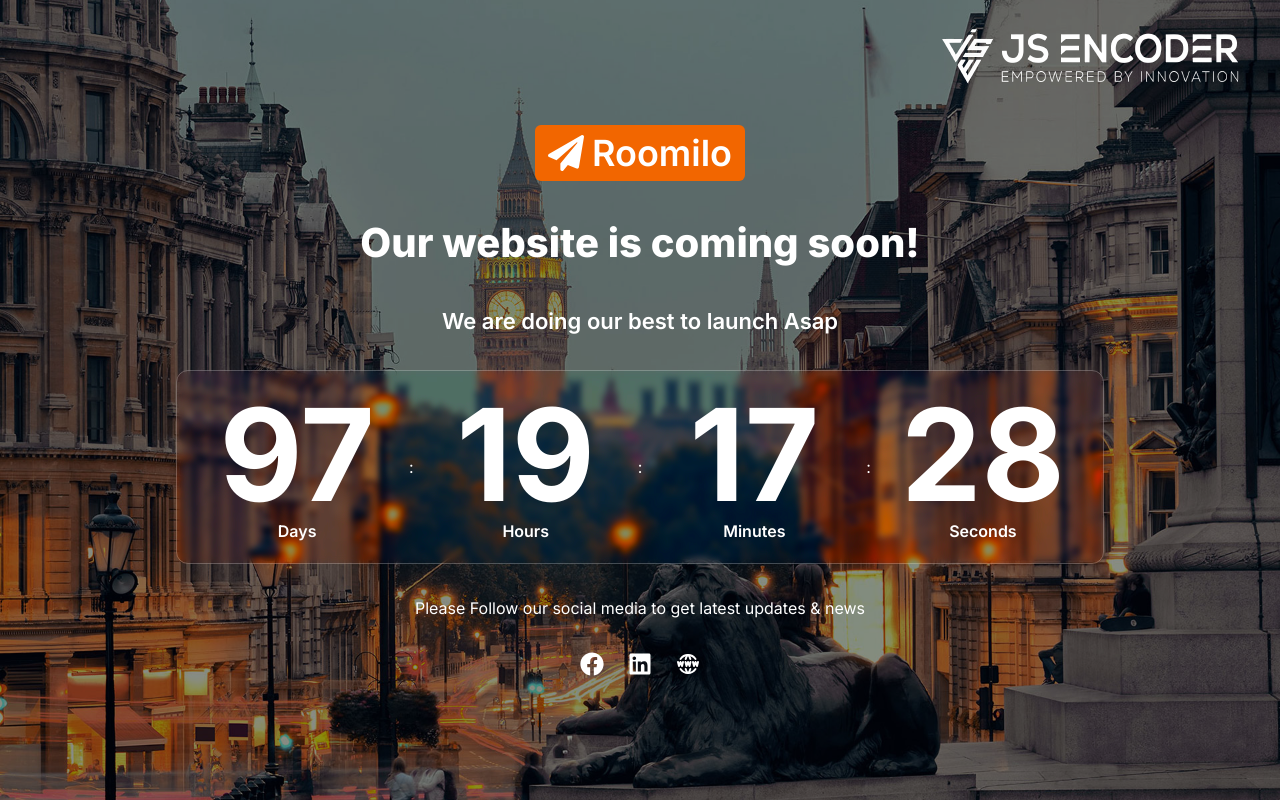
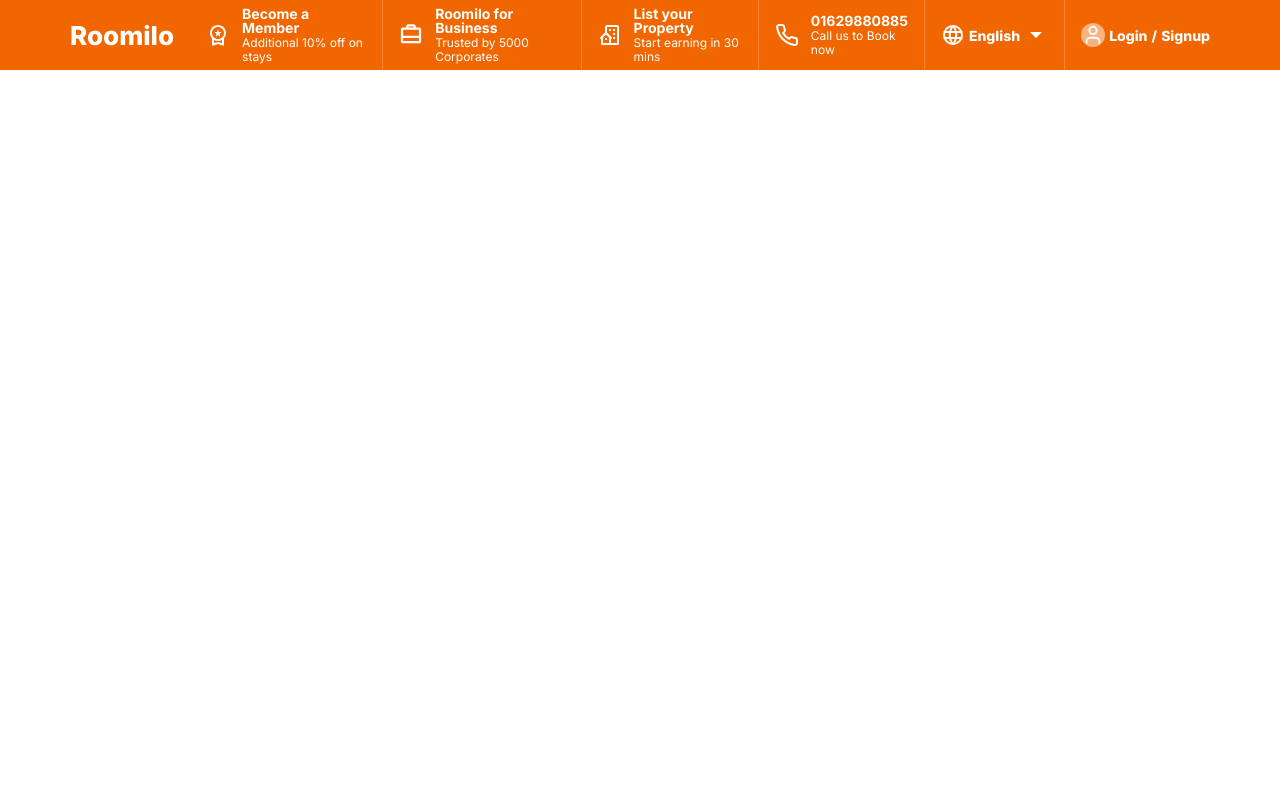
Before and after one commit to nissandev/roomiloLanchPage, a Next.js app: page / in a window 1280 px wide. Built offline with nearby package versions, Linux system fonts and the light colour scheme.

Commit message:
desktop to navbar completed

```diff
--- a/src/app/layout.tsx
+++ b/src/app/layout.tsx
@@ -1,13 +1,14 @@
 import type { Metadata } from "next";
 import { Inter } from "next/font/google";
 import "./globals.css";
+import DesktopTopNav from "@/components/Shared/DesktopTopNav";
 
 const inter = Inter({ subsets: ["latin"] });
 
 export const metadata: Metadata = {
   title: "Roomilo || Your Travel Solution ",
   description: "A Product of JSENCODER",
-  icons:"/sd.png"
+  icons: "/sd.png",
 };
 
 export default function RootLayout({
@@ -16,8 +17,11 @@
   children: React.ReactNode;
 }>) {
   return (
-    <html lang="en">
-      <body className={inter.className}>{children}</body>
+    <html lang='en'>
+      <body className={inter.className}>
+        <DesktopTopNav />
+        <div>{children}</div>
+      </body>
     </html>
   );
 }
--- a/src/app/page.tsx
+++ b/src/app/page.tsx
@@ -8,7 +8,7 @@
 import Image from "next/image";
 import jsEncoderLogo from "../assets/images/jsencoderLogo.png";
 import Head from "next/head";
-import Home from "./home/page";
+import Home from "./pages/home/page";
 
 export default function Root() {
   return (
--- a/src/app/home/page.tsx
+++ b/src/app/pages/home/page.tsx
@@ -5,7 +5,7 @@
     const releaseDate = new Date(process.env.NEXT_PUBLIC_OPENING_DATE || '');
     return (
         <div>
-            <Countdown releaseDate={releaseDate}/>
+            {/* <Countdown releaseDate={releaseDate}/> */}
         </div>
     );
 };
--- /dev/null
+++ b/src/components/Shared/DesktopTopNav.tsx
@@ -0,0 +1,93 @@
+'use client'
+
+import React, { useState } from "react";
+import { IoMdArrowDropdown, IoMdArrowDropup } from "react-icons/io";
+import { LuUser } from "react-icons/lu";
+import { TbWorld } from "react-icons/tb";
+import { IoCallOutline } from "react-icons/io5";
+import { BiBuildingHouse } from "react-icons/bi";
+import { MdOutlineWorkspacePremium } from "react-icons/md";
+import { PiSuitcaseSimpleBold } from "react-icons/pi";
+import { LuPhone } from "react-icons/lu";
+
+
+const DesktopTopNav = () => {
+    const [isLanguageSwitchOpen,setLanguageSwitchOpen]=useState(false)
+  const desktopTopNavContent = [
+    {
+      navIcon:<MdOutlineWorkspacePremium/>,
+      navName: "Become a Member",
+      navSubtitle: "Additional 10% off on stays",
+    },
+    {
+      navIcon: <PiSuitcaseSimpleBold/>,
+      navName: "Roomilo for Business",
+      navSubtitle: "Trusted by 5000 Corporates",
+    },
+    {
+      navIcon: <BiBuildingHouse />,
+      navName: "List your Property",
+      navSubtitle: "Start earning in 30 mins",
+    },
+    {
+      navIcon: <LuPhone />,
+      navName: "01629880885",
+      navSubtitle: "Call us to Book now",
+    },
+  ];
+
+  const handleLanguageSwitcher=()=>{
+    setLanguageSwitchOpen(!isLanguageSwitchOpen)
+  }
+
+  return (
+    <>
+      <div className='bg-[#f26600] text-[14px] px-[5em] h-[70px] flex items-center  justify-between gap-4'>
+        <div className='text-[26px] text-white font-extrabold'>Roomilo</div>
+        <div className='flex items-center text-white'>
+          {desktopTopNavContent?.map((topNav, idx) => (
+            <div
+              key={idx}
+              className='border-r border-r-white/20 h-[70px] flex items-center justify-center px-4'>
+              <div className='flex items-center gap-3   '>
+                <p className='text-[24px] '>{topNav?.navIcon}</p>
+                <div className='leading-none'>
+                  <p className='font-bold text-[14px]'>{topNav?.navName}</p>
+                  <span className='text-[12px]'>{topNav?.navSubtitle}</span>
+                </div>
+              </div>
+            </div>
+          ))}
+          <div>
+            <div className='px-4 flex items-center justify-center border-r border-r-white/20 h-[70px]'>
+              <button onClick={handleLanguageSwitcher} className='flex gap-1 items-center justify-center'>
+                <p>
+                  <TbWorld className='text-[24px]' />
+                </p>
+                <p className='font-extrabold'>English</p>
+                <p>
+                  {!isLanguageSwitchOpen ? <IoMdArrowDropdown className='text-[24px]' /> :
+                  <IoMdArrowDropup className='text-[24px]' />}
+                </p>
+              </button>
+            </div>
+          </div>
+          <div>
+            <div>
+              <button className='pl-4 flex font-extrabold gap-1 items-center justify-center'>
+                <p>
+                  <LuUser className='h-[24px] w-[24px] bg-white/50 text-white p-[1px] rounded-full' />
+                </p>
+                <p>Login</p>
+                <p>/</p>
+                <p>Signup</p>
+              </button>
+            </div>
+          </div>
+        </div>
+      </div>
+    </>
+  );
+};
+
+export default DesktopTopNav;
--- a/src/components/countdown/Countdown.tsx
+++ b/src/components/countdown/Countdown.tsx
@@ -129,7 +129,7 @@
                 </div>
               </div>
             ) : (
-              <p>Release date has passed!</p>
+              <p className="text-center text-5xl font-bold">Release date has passed!</p>
             )}
           </div>
           <h1 className='text-center'>
```
Also changed, not shown: src/assets/images/pm.svg (added).
